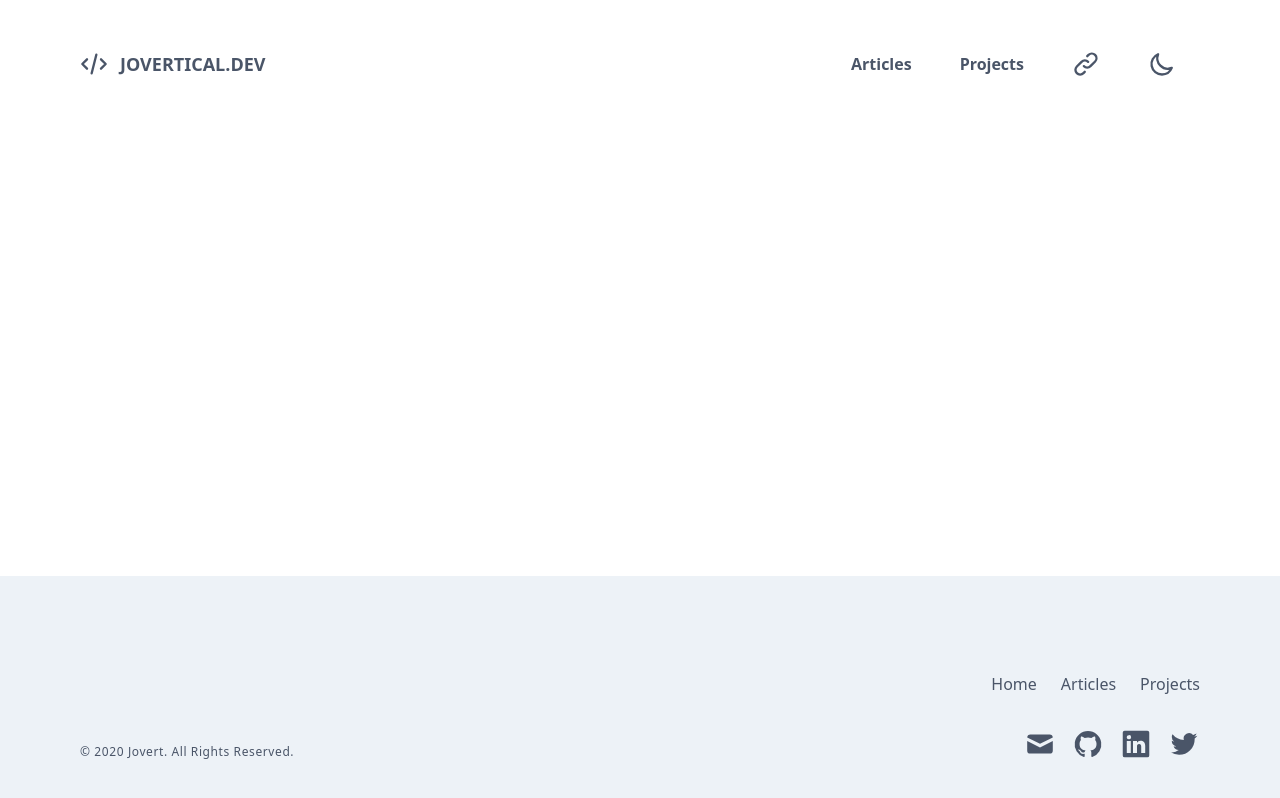
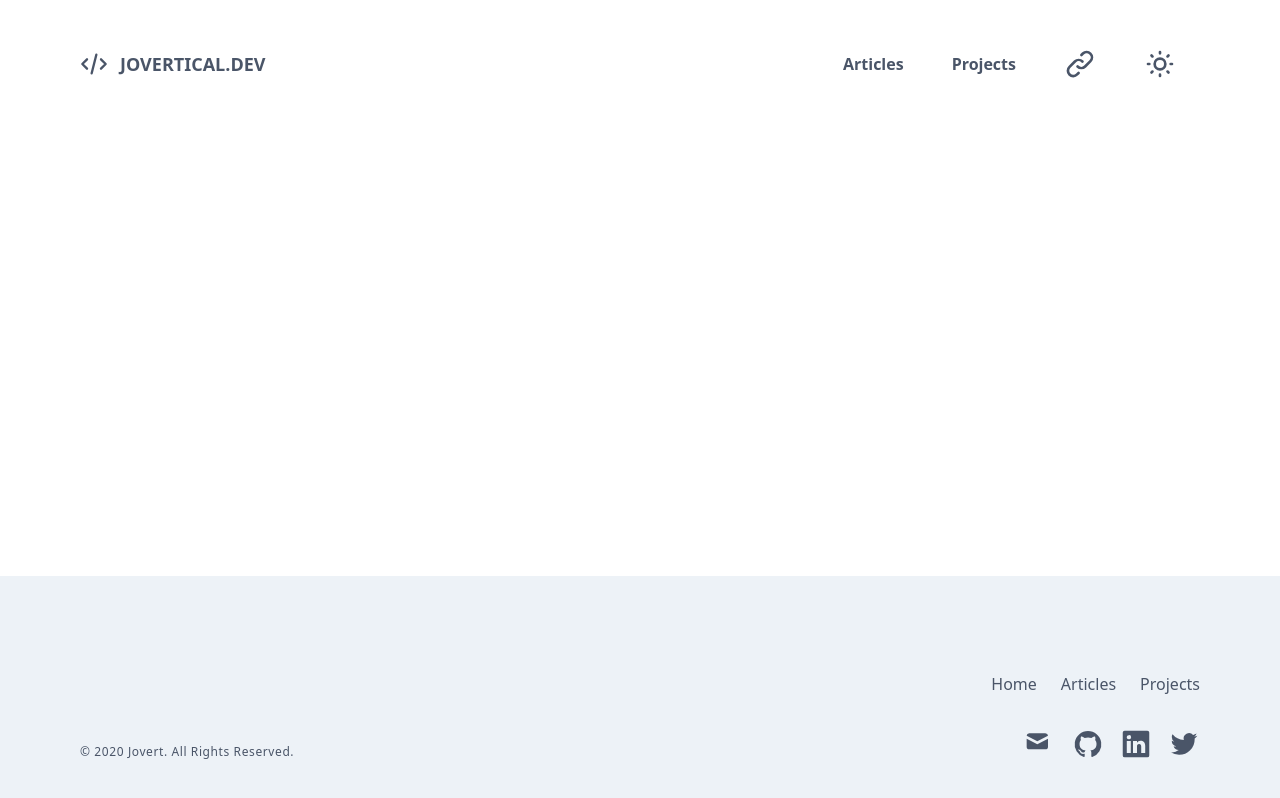
Before and after one commit to jovertical/jovertical.dev, a Next.js app: page / in a window 1280 px wide. Built offline with nearby package versions, Linux system fonts and the light colour scheme; a web font is replaced by a local one; what @tailwindcss/typography would draw is missing.

Commit message:
refactor: Extract icons

```diff
--- /dev/null
+++ b/src/components/Icon.jsx
@@ -0,0 +1,27 @@
+import cx from 'classnames'
+
+export default function Icon({
+  size = 'regular',
+  variant = 'filled',
+  className,
+  children,
+}) {
+  return (
+    <svg
+      className={cx(
+        {
+          'w-4 h-4': size === 'small',
+          'w-6 h-6': size === 'regular',
+          'w-8 h-8': size === 'large',
+        },
+        className
+      )}
+      fill={variant === 'filled' ? 'currentColor' : 'none'}
+      stroke={variant === 'outlined' ? 'currentColor' : 'none'}
+      viewBox="0 0 24 24"
+      xmlns="http://www.w3.org/2000/svg"
+    >
+      {children}
+    </svg>
+  )
+}
--- a/src/components/Layout.jsx
+++ b/src/components/Layout.jsx
@@ -1,9 +1,10 @@
 import { useRouter } from 'next/router'
-import * as React from 'react'
 import cx from 'classnames'
 import Link from '@/components/Link'
 import ExternalLink from '@/components/ExternalLink'
+import Icon from '@/components/Icon'
 import ThemeFlipper from '@/components/ThemeFlipper'
+import LinkIcon from '@/components/icons/Link'
 import { ThemeProvider } from '@/contexts/themeContext'
 
 export default function Layout({ children }) {
@@ -56,7 +57,7 @@ export default function Layout({ children }) {
                 </Link>
 
                 <Link
-                  href="/"
+                  href="/projects"
                   className={cx(
                     'block font-bold px-2 md:px-4 lg:px-6 focus:outline-none transform transition-colors duration-200',
                     {
@@ -74,20 +75,9 @@ export default function Layout({ children }) {
                   className="block text-secondary dark:text-secondary-dark hover:text-accent dark:hover:text-accent-dark font-bold px-2 md:px-4 lg:px-6 focus:outline-none transform transition-colors duration-200"
                   title="Copy URL to clipboard"
                 >
-                  <svg
-                    className="w-7 h-7"
-                    fill="none"
-                    stroke="currentColor"
-                    viewBox="0 0 24 24"
-                    xmlns="http://www.w3.org/2000/svg"
-                  >
-                    <path
-                      strokeLinecap="round"
-                      strokeLinejoin="round"
-                      strokeWidth="2"
-                      d="M13.828 10.172a4 4 0 00-5.656 0l-4 4a4 4 0 105.656 5.656l1.102-1.101m-.758-4.899a4 4 0 005.656 0l4-4a4 4 0 00-5.656-5.656l-1.1 1.1"
-                    />
-                  </svg>
+                  <Icon variant="outlined" size="large">
+                    <LinkIcon />
+                  </Icon>
                 </button>
 
                 <ThemeFlipper />
@@ -140,15 +130,13 @@ export default function Layout({ children }) {
                     aria-label="Email jovertical@gmail.com"
                     title="Email"
                   >
-                    <svg
-                      className="h-8 w-8 text-secondary dark:text-secondary-dark hover:text-accent dark:hover:text-accent-dark transition duration-100"
-                      fill="currentColor"
-                      viewBox="0 0 20 20"
-                      xmlns="http://www.w3.org/2000/svg"
+                    <Icon
+                      className="text-secondary dark:text-secondary-dark hover:text-accent dark:hover:text-accent-dark transition duration-100"
+                      size="large"
                     >
                       <path d="M2.003 5.884L10 9.882l7.997-3.998A2 2 0 0016 4H4a2 2 0 00-1.997 1.884z" />
                       <path d="M18 8.118l-8 4-8-4V14a2 2 0 002 2h12a2 2 0 002-2V8.118z" />
-                    </svg>
+                    </Icon>
                   </a>
 
                   <ExternalLink
@@ -156,14 +144,12 @@ export default function Layout({ children }) {
                     aria-label="Visit Github profile"
                     title="Visit Github profile"
                   >
-                    <svg
-                      className="h-8 w-8 text-secondary dark:text-secondary-dark hover:text-accent dark:hover:text-accent-dark transition duration-100"
-                      fill="currentColor"
-                      viewBox="0 0 24 24"
-                      xmlns="http://www.w3.org/2000/svg"
+                    <Icon
+                      className="text-secondary dark:text-secondary-dark hover:text-accent dark:hover:text-accent-dark transition duration-100"
+                      size="large"
                     >
                       <path d="M12,2.2467A10.00042,10.00042,0,0,0,8.83752,21.73419c.5.08752.6875-.21247.6875-.475,0-.23749-.01251-1.025-.01251-1.86249C7,19.85919,6.35,18.78423,6.15,18.22173A3.636,3.636,0,0,0,5.125,16.8092c-.35-.1875-.85-.65-.01251-.66248A2.00117,2.00117,0,0,1,6.65,17.17169a2.13742,2.13742,0,0,0,2.91248.825A2.10376,2.10376,0,0,1,10.2,16.65923c-2.225-.25-4.55-1.11254-4.55-4.9375a3.89187,3.89187,0,0,1,1.025-2.6875,3.59373,3.59373,0,0,1,.1-2.65s.83747-.26251,2.75,1.025a9.42747,9.42747,0,0,1,5,0c1.91248-1.3,2.75-1.025,2.75-1.025a3.59323,3.59323,0,0,1,.1,2.65,3.869,3.869,0,0,1,1.025,2.6875c0,3.83747-2.33752,4.6875-4.5625,4.9375a2.36814,2.36814,0,0,1,.675,1.85c0,1.33752-.01251,2.41248-.01251,2.75,0,.26251.1875.575.6875.475A10.0053,10.0053,0,0,0,12,2.2467Z" />
-                    </svg>
+                    </Icon>
                   </ExternalLink>
 
                   <ExternalLink
@@ -171,14 +157,12 @@ export default function Layout({ children }) {
                     aria-label="Visit Linkedin profile"
                     title="Visit Linkedin profile"
                   >
-                    <svg
-                      className="h-8 w-8 text-secondary dark:text-secondary-dark hover:text-accent dark:hover:text-accent-dark transition duration-100"
-                      fill="currentColor"
-                      viewBox="0 0 24 24"
-                      xmlns="http://www.w3.org/2000/svg"
+                    <Icon
+                      className="text-secondary dark:text-secondary-dark hover:text-accent dark:hover:text-accent-dark transition duration-100"
+                      size="large"
                     >
                       <path d="M20.47,2H3.53A1.45,1.45,0,0,0,2.06,3.43V20.57A1.45,1.45,0,0,0,3.53,22H20.47a1.45,1.45,0,0,0,1.47-1.43V3.43A1.45,1.45,0,0,0,20.47,2ZM8.09,18.74h-3v-9h3ZM6.59,8.48h0a1.56,1.56,0,1,1,0-3.12,1.57,1.57,0,1,1,0,3.12ZM18.91,18.74h-3V13.91c0-1.21-.43-2-1.52-2A1.65,1.65,0,0,0,12.85,13a2,2,0,0,0-.1.73v5h-3s0-8.18,0-9h3V11A3,3,0,0,1,15.46,9.5c2,0,3.45,1.29,3.45,4.06Z" />
-                    </svg>
+                    </Icon>
                   </ExternalLink>
 
                   <ExternalLink
@@ -186,14 +170,12 @@ export default function Layout({ children }) {
                     aria-label="Visit Twitter profile"
                     title="Visit Twitter profile"
                   >
-                    <svg
-                      className="h-8 w-8 text-secondary dark:text-secondary-dark hover:text-accent dark:hover:text-accent-dark transition duration-100"
-                      fill="currentColor"
-                      viewBox="0 0 24 24"
-                      xmlns="http://www.w3.org/2000/svg"
+                    <Icon
+                      className="text-secondary dark:text-secondary-dark hover:text-accent dark:hover:text-accent-dark transition duration-100"
+                      size="large"
                     >
                       <path d="M22,5.8a8.49,8.49,0,0,1-2.36.64,4.13,4.13,0,0,0,1.81-2.27,8.21,8.21,0,0,1-2.61,1,4.1,4.1,0,0,0-7,3.74A11.64,11.64,0,0,1,3.39,4.62a4.16,4.16,0,0,0-.55,2.07A4.09,4.09,0,0,0,4.66,10.1,4.05,4.05,0,0,1,2.8,9.59v.05a4.1,4.1,0,0,0,3.3,4A3.93,3.93,0,0,1,5,13.81a4.9,4.9,0,0,1-.77-.07,4.11,4.11,0,0,0,3.83,2.84A8.22,8.22,0,0,1,3,18.34a7.93,7.93,0,0,1-1-.06,11.57,11.57,0,0,0,6.29,1.85A11.59,11.59,0,0,0,20,8.45c0-.17,0-.35,0-.53A8.43,8.43,0,0,0,22,5.8Z" />
-                    </svg>
+                    </Icon>
                   </ExternalLink>
                 </div>
               </div>
--- a/src/components/ThemeFlipper.jsx
+++ b/src/components/ThemeFlipper.jsx
@@ -1,4 +1,7 @@
 import * as React from 'react'
+import Icon from '@/components/Icon'
+import MoonIcon from '@/components/icons/Moon'
+import SunIcon from '@/components/icons/Sun'
 import { ThemeContext } from '@/contexts/themeContext'
 
 export default function ThemeFlipper() {
@@ -10,37 +13,9 @@ export default function ThemeFlipper() {
       title={`Switch to ${theme.dark ? 'Light mode' : 'Dark mode'}`}
       onClick={theme.flip}
     >
-      {theme.dark ? (
-        <svg
-          className="w-7 h-7"
-          fill="none"
-          stroke="currentColor"
-          viewBox="0 0 24 24"
-          xmlns="http://www.w3.org/2000/svg"
-        >
-          <path
-            strokeLinecap="round"
-            strokeLinejoin="round"
-            strokeWidth="2"
-            d="M12 3v1m0 16v1m9-9h-1M4 12H3m15.364 6.364l-.707-.707M6.343 6.343l-.707-.707m12.728 0l-.707.707M6.343 17.657l-.707.707M16 12a4 4 0 11-8 0 4 4 0 018 0z"
-          />
-        </svg>
-      ) : (
-        <svg
-          className="w-7 h-7"
-          fill="none"
-          stroke="currentColor"
-          viewBox="0 0 24 24"
-          xmlns="http://www.w3.org/2000/svg"
-        >
-          <path
-            strokeLinecap="round"
-            strokeLinejoin="round"
-            strokeWidth="2"
-            d="M20.354 15.354A9 9 0 018.646 3.646 9.003 9.003 0 0012 21a9.003 9.003 0 008.354-5.646z"
-          />
-        </svg>
-      )}
+      <Icon variant="outlined" size="large">
+        {theme.dark ? <MoonIcon /> : <SunIcon />}
+      </Icon>
     </button>
   )
 }
--- /dev/null
+++ b/src/components/icons/ExternalLink.jsx
@@ -0,0 +1,10 @@
+export default function ExternalLink() {
+  return (
+    <path
+      strokeLinecap="round"
+      strokeLinejoin="round"
+      strokeWidth={2}
+      d="M10 6H6a2 2 0 00-2 2v10a2 2 0 002 2h10a2 2 0 002-2v-4M14 4h6m0 0v6m0-6L10 14"
+    />
+  )
+}
--- /dev/null
+++ b/src/components/icons/Link.jsx
@@ -0,0 +1,10 @@
+export default function Link() {
+  return (
+    <path
+      strokeLinecap="round"
+      strokeLinejoin="round"
+      strokeWidth="2"
+      d="M13.828 10.172a4 4 0 00-5.656 0l-4 4a4 4 0 105.656 5.656l1.102-1.101m-.758-4.899a4 4 0 005.656 0l4-4a4 4 0 00-5.656-5.656l-1.1 1.1"
+    />
+  )
+}
--- /dev/null
+++ b/src/components/icons/Moon.jsx
@@ -0,0 +1,10 @@
+export default function Moon() {
+  return (
+    <path
+      strokeLinecap="round"
+      strokeLinejoin="round"
+      strokeWidth={2}
+      d="M20.354 15.354A9 9 0 018.646 3.646 9.003 9.003 0 0012 21a9.003 9.003 0 008.354-5.646z"
+    />
+  )
+}
--- /dev/null
+++ b/src/components/icons/Sun.jsx
@@ -0,0 +1,10 @@
+export default function Sun() {
+  return (
+    <path
+      strokeLinecap="round"
+      strokeLinejoin="round"
+      strokeWidth={2}
+      d="M12 3v1m0 16v1m9-9h-1M4 12H3m15.364 6.364l-.707-.707M6.343 6.343l-.707-.707m12.728 0l-.707.707M6.343 17.657l-.707.707M16 12a4 4 0 11-8 0 4 4 0 018 0z"
+    />
+  )
+}
```
